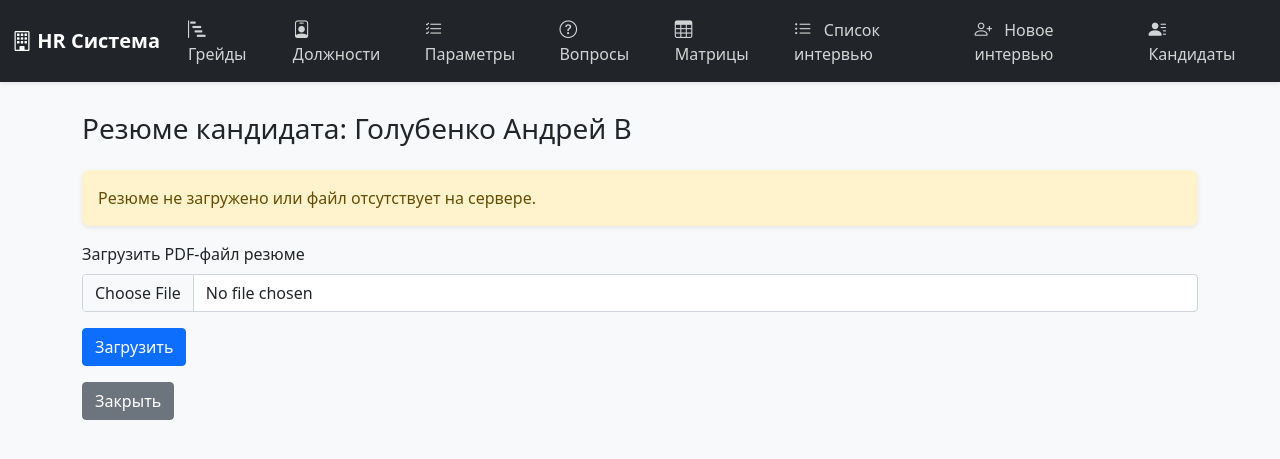
After one commit to agolubenk/scoresystem, a Django app: page /candidates/1/resume-view/ in a window 1280 px wide. The commit adds this page. Shown: the top 459 px of the page. Run offline with Django 5.2, Linux system fonts and the light colour scheme; data comes from the database, SQL or seed files in the repository; both versions use the stored data as it was after the commit.

Commit message:
candidate_page

```diff
--- a/positions/urls.py
+++ b/positions/urls.py
@@ -46,4 +46,5 @@ urlpatterns = [
     path('candidates/<int:pk>/edit/', views.CandidateUpdateView.as_view(), name='candidate_edit'),
     path('candidates/<int:pk>/delete/', views.CandidateDeleteView.as_view(), name='candidate_delete'),
     path('candidates/<int:pk>/resume-preview/', views.CandidateResumePreviewView.as_view(), name='candidate_resume_preview'),
+    path('candidates/<int:pk>/resume-view/', views.candidate_resume_view, name='candidate_resume_view'),
 ]
--- a/positions/views.py
+++ b/positions/views.py
@@ -1141,6 +1141,18 @@ class CandidateResumePreviewView(View):
         candidate = get_object_or_404(Candidate, pk=pk)
         if not candidate.resume:
             return HttpResponse('Резюме не найдено', status=404)
-        response = FileResponse(candidate.resume, content_type='application/pdf')
+        file_path = candidate.resume.path
+        if not os.path.exists(file_path):
+            return HttpResponse('Файл не найден на сервере', status=404)
+        response = FileResponse(open(file_path, 'rb'), content_type='application/pdf')
         response['Content-Disposition'] = f'inline; filename="{candidate.resume.name}"'
         return response
+
+def candidate_resume_view(request, pk):
+    candidate = get_object_or_404(Candidate, pk=pk)
+    resume_exists = candidate.resume and candidate.resume.name and os.path.exists(candidate.resume.path)
+    if request.method == 'POST' and request.FILES.get('resume'):
+        resume = request.FILES['resume']
+        candidate.resume.save(resume.name, resume, save=True)
+        return redirect('positions:candidate_resume_view', pk=pk)
+    return render(request, 'positions/candidate_resume_view.html', {'candidate': candidate, 'resume_exists': resume_exists})
--- a/templates/positions/candidate_form.html
+++ b/templates/positions/candidate_form.html
@@ -116,7 +116,7 @@
                                     </div>
                                 </div>
                                 {% if form.instance.resume %}
-                                <button type="button" class="pdf-preview-btn" onclick="previewPdf('{% url 'positions:candidate_resume_preview' form.instance.pk %}')">Предпросмотр</button>
+                                <button type="button" class="pdf-preview-btn" onclick="window.open('{% url 'positions:candidate_resume_view' form.instance.pk %}', '_blank')">Предпросмотр</button>
                                 {% endif %}
                             </div>
                             {{ form.resume }}
--- a/templates/positions/candidate_list.html
+++ b/templates/positions/candidate_list.html
@@ -60,7 +60,7 @@
                     <td>{{ candidate.desired_position.name }}</td>
                     <td>
                         {% if candidate.resume %}
-                        <button class="pdf-preview-btn" onclick="previewPdf('{% url 'positions:candidate_resume_preview' candidate.pk %}')">Предпросмотр</button>
+                        <button class="pdf-preview-btn" onclick="window.open('{% url 'positions:candidate_resume_view' candidate.pk %}', '_blank')">Предпросмотр</button>
                         {% endif %}
                     </td>
                     <td class="text-end">
--- /dev/null
+++ b/templates/positions/candidate_resume_view.html
@@ -0,0 +1,26 @@
+{% extends 'positions/base.html' %}
+{% block title %}Резюме кандидата: {{ candidate.full_name }}{% endblock %}
+{% block content %}
+<div class="container mt-4">
+    <h3>Резюме кандидата: {{ candidate.full_name }}</h3>
+    {% if resume_exists %}
+        <iframe src="{{ candidate.resume.url }}" width="100%" height="800px" style="border:none;"></iframe>
+        <div class="mt-3">
+            <a href="javascript:window.close()" class="btn btn-secondary">Закрыть</a>
+        </div>
+    {% else %}
+        <div class="alert alert-warning mt-4">Резюме не загружено или файл отсутствует на сервере.</div>
+        <form method="post" enctype="multipart/form-data">
+            {% csrf_token %}
+            <div class="mb-3">
+                <label for="id_resume" class="form-label">Загрузить PDF-файл резюме</label>
+                <input type="file" name="resume" id="id_resume" class="form-control" accept="application/pdf" required>
+            </div>
+            <button type="submit" class="btn btn-primary">Загрузить</button>
+        </form>
+        <div class="mt-3">
+            <a href="javascript:window.close()" class="btn btn-secondary">Закрыть</a>
+        </div>
+    {% endif %}
+</div>
+{% endblock %}
```
Also changed, not shown: db.sqlite3, 2 other files.
